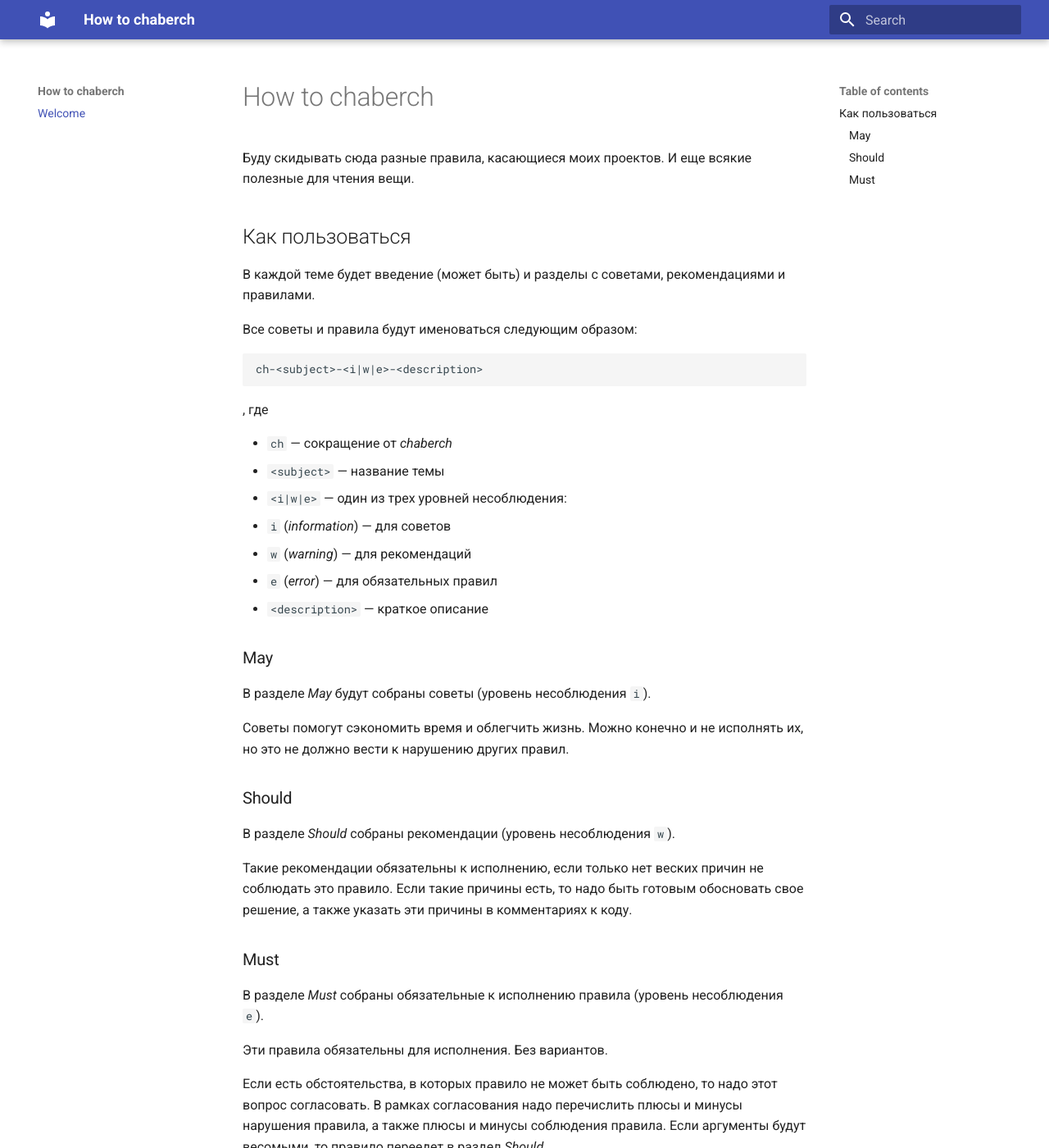
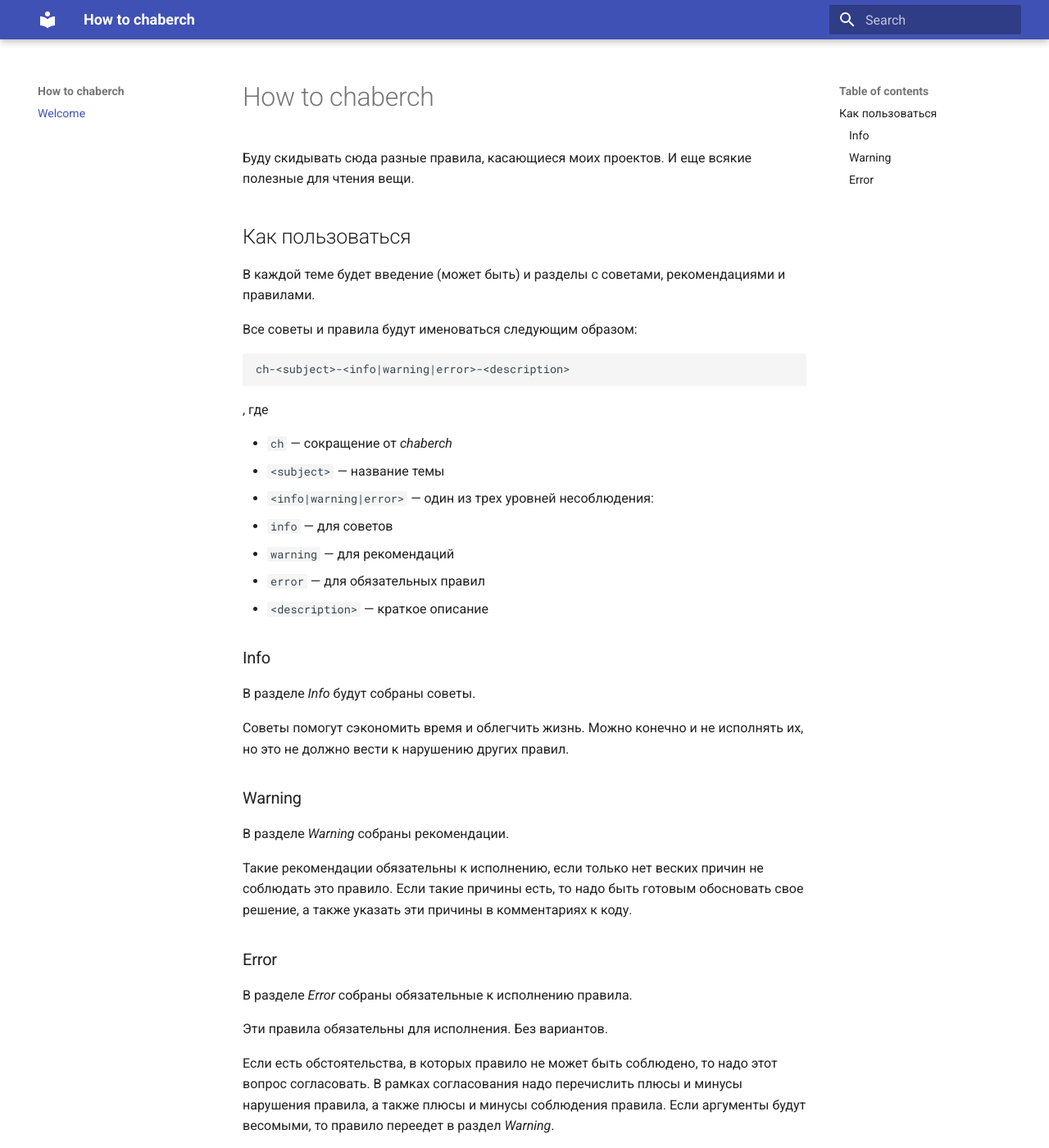
Before and after one commit to chabErch/how-to-chaberch, an MkDocs documentation site: the page built from docs/index.md, in a window 1280 px wide and 1400 px high. Shown: the whole window at 82% size. Built offline with MkDocs 1.6.1 and Material for MkDocs 9.7.7, drawn with Linux system fonts in a browser that asks for light colours.

````diff
--- a/docs/index.md
+++ b/docs/index.md
@@ -11,42 +11,39 @@
 Все советы и правила будут именоваться следующим образом:
 
 ```text
-ch-<subject>-<i|w|e>-<description>
+ch-<subject>-<info|warning|error>-<description>
 ```
 
 , где
 
 - `ch` — сокращение от _chaberch_
 - `<subject>` — название темы
-- `<i|w|e>` — один из трех уровней несоблюдения:
-  - `i` (_information_) — для советов
-  - `w` (_warning_) — для рекомендаций
-  - `e` (_error_) — для обязательных правил
+- `<info|warning|error>` — один из трех уровней несоблюдения:
+  - `info` — для советов
+  - `warning` — для рекомендаций
+  - `error` — для обязательных правил
 - `<description>` — краткое описание
 
-### May
+### Info
 
-В разделе _May_ будут собраны советы
-(уровень несоблюдения `i`).
+В разделе _Info_ будут собраны советы.
 
 Советы помогут сэкономить время и облегчить жизнь.
 Можно конечно и не исполнять их,
 но это не должно вести к нарушению других правил.
 
-### Should
+### Warning
 
-В разделе _Should_ собраны рекомендации
-(уровень несоблюдения `w`).
+В разделе _Warning_ собраны рекомендации.
 
 Такие рекомендации обязательны к исполнению,
 если только нет веских причин не соблюдать это правило.
 Если такие причины есть, то надо быть готовым обосновать свое решение,
 а также указать эти причины в комментариях к коду.
 
-### Must
+### Error
 
-В разделе _Must_ собраны обязательные к исполнению правила
-(уровень несоблюдения `e`).
+В разделе _Error_ собраны обязательные к исполнению правила.
 
 Эти правила обязательны для исполнения.
 Без вариантов.
@@ -55,4 +52,4 @@ ch-<subject>-<i|w|e>-<description>
 то надо этот вопрос согласовать.
 В рамках согласования надо перечислить плюсы и минусы нарушения правила,
 а также плюсы и минусы соблюдения правила.
-Если аргументы будут весомыми, то правило переедет в раздел _Should_.
+Если аргументы будут весомыми, то правило переедет в раздел _Warning_.
--- a/mkdocs.yml
+++ b/mkdocs.yml
@@ -5,3 +5,8 @@ theme:
 
 nav:
   - Welcome: index.md
+
+markdown_extensions:
+  - admonition
+  - pymdownx.details
+  - pymdownx.superfences
````
Also changed, not shown: docs/markdown.md (added, +61 -0 lines).
